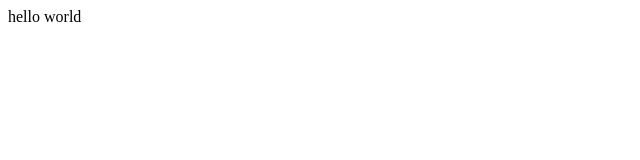
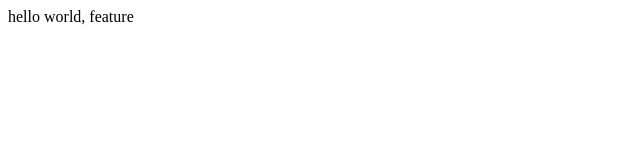
Before and after one commit to mansorhafiz/02_IntroToGitHub, a plain HTML site: page index.html in a window 1280 px wide. Shown: the full height of the page, 0-640 px from the left. Drawn offline with Linux system fonts and the light colour scheme.

Commit message:
add change to branch feature1

```diff
--- a/index.html
+++ b/index.html
@@ -1,5 +1,5 @@
 <html>
     <body>
-        hello world
+        hello world, feature
     </body>
 </html>
```
